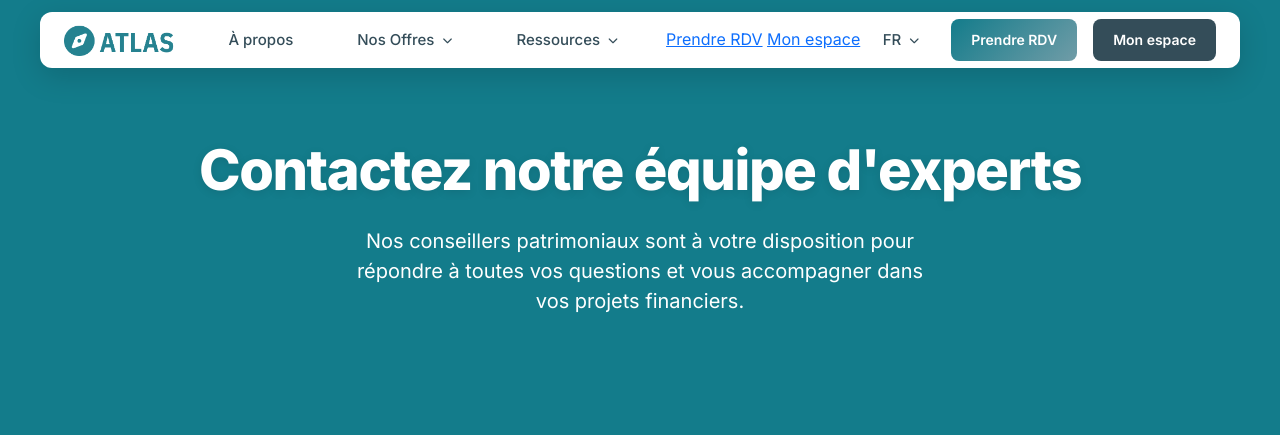
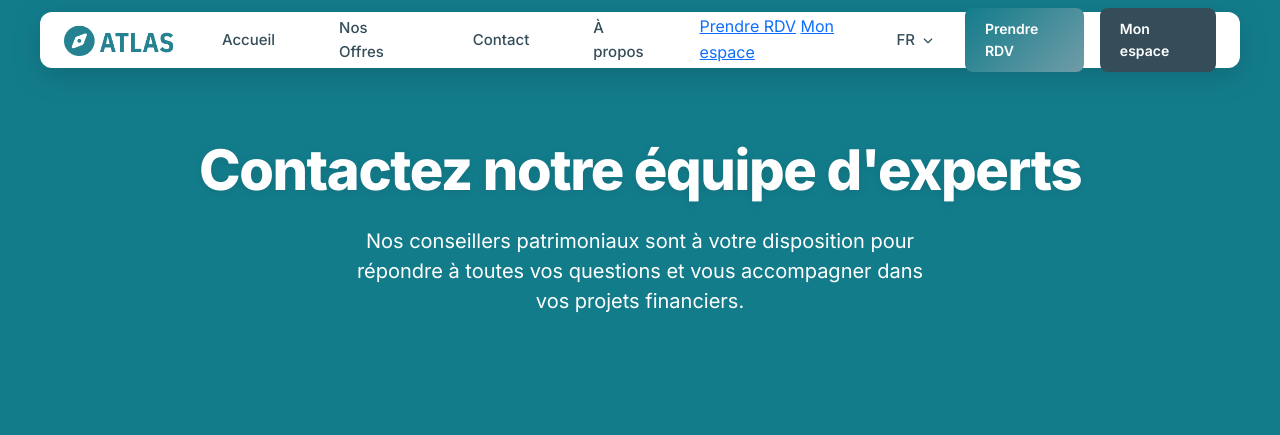
Before and after one commit to hugumarie/atlas_platform, a Flask app: page /site/contact in a window 1280 px wide. Shown: the top 435 px of the page. Run offline with Flask 3, Linux system fonts and the light colour scheme; some web fonts are replaced.

Commit message:
🏠 Add: Lien "Accueil" en première position sur toutes les pages
• Index: Ajout lien "Accueil" en tête de navigation
• Pricing: Ajout lien "Accueil" en tête de navigation
• Contact: Ajout lien "Accueil" + suppression sous-menus inutiles
• About: Déjà fait précédemment
• Navigation cohérente: Accueil → Nos Offres → Contact → À propos

🎨 Generated with [Claude Code](https://claude.ai/code)

Co-Authored-By: Claude <noreply@anthropic.com>

```diff
--- a/app/templates/site/contact.html
+++ b/app/templates/site/contact.html
@@ -809,19 +809,16 @@ body {
 
         <div class="qlower-nav-menu">
             <div class="qlower-nav-item">
-                <a href="{{ url_for('site_pages.about') }}" class="qlower-nav-link">À propos</a>
+                <a href="{{ url_for('site_pages.index') }}" class="qlower-nav-link">Accueil</a>
             </div>
             <div class="qlower-nav-item">
-                <a href="{{ url_for('site_pages.pricing') }}" class="qlower-nav-link">
-                    Nos Offres
-                    <i class="fas fa-chevron-down" style="font-size: 10px; margin-left: 4px;"></i>
-                </a>
+                <a href="{{ url_for('site_pages.pricing') }}" class="qlower-nav-link">Nos Offres</a>
             </div>
             <div class="qlower-nav-item">
-                <a href="#" class="qlower-nav-link">
-                    Ressources
-                    <i class="fas fa-chevron-down" style="font-size: 10px; margin-left: 4px;"></i>
-                </a>
+                <a href="{{ url_for('site_pages.contact') }}" class="qlower-nav-link">Contact</a>
+            </div>
+            <div class="qlower-nav-item">
+                <a href="{{ url_for('site_pages.about') }}" class="qlower-nav-link">À propos</a>
             </div>
 
             <!-- Mobile actions - only visible on mobile -->
--- a/app/templates/site/index_exact.html
+++ b/app/templates/site/index_exact.html
@@ -1424,6 +1424,9 @@ body {
 
         <!-- Menu exact comme Qlower -->
         <div class="qlower-nav-menu">
+            <div class="qlower-nav-item">
+                <a href="{{ url_for('site_pages.index') }}" class="qlower-nav-link">Accueil</a>
+            </div>
             <div class="qlower-nav-item">
                 <a href="{{ url_for('site_pages.pricing') }}" class="qlower-nav-link">Nos Offres</a>
             </div>
--- a/app/templates/site/pricing.html
+++ b/app/templates/site/pricing.html
@@ -1047,6 +1047,9 @@ body {
         </a>
 
         <div class="qlower-nav-menu">
+            <div class="qlower-nav-item">
+                <a href="{{ url_for('site_pages.index') }}" class="qlower-nav-link">Accueil</a>
+            </div>
             <div class="qlower-nav-item">
                 <a href="{{ url_for('site_pages.pricing') }}" class="qlower-nav-link">Nos Offres</a>
             </div>
```
